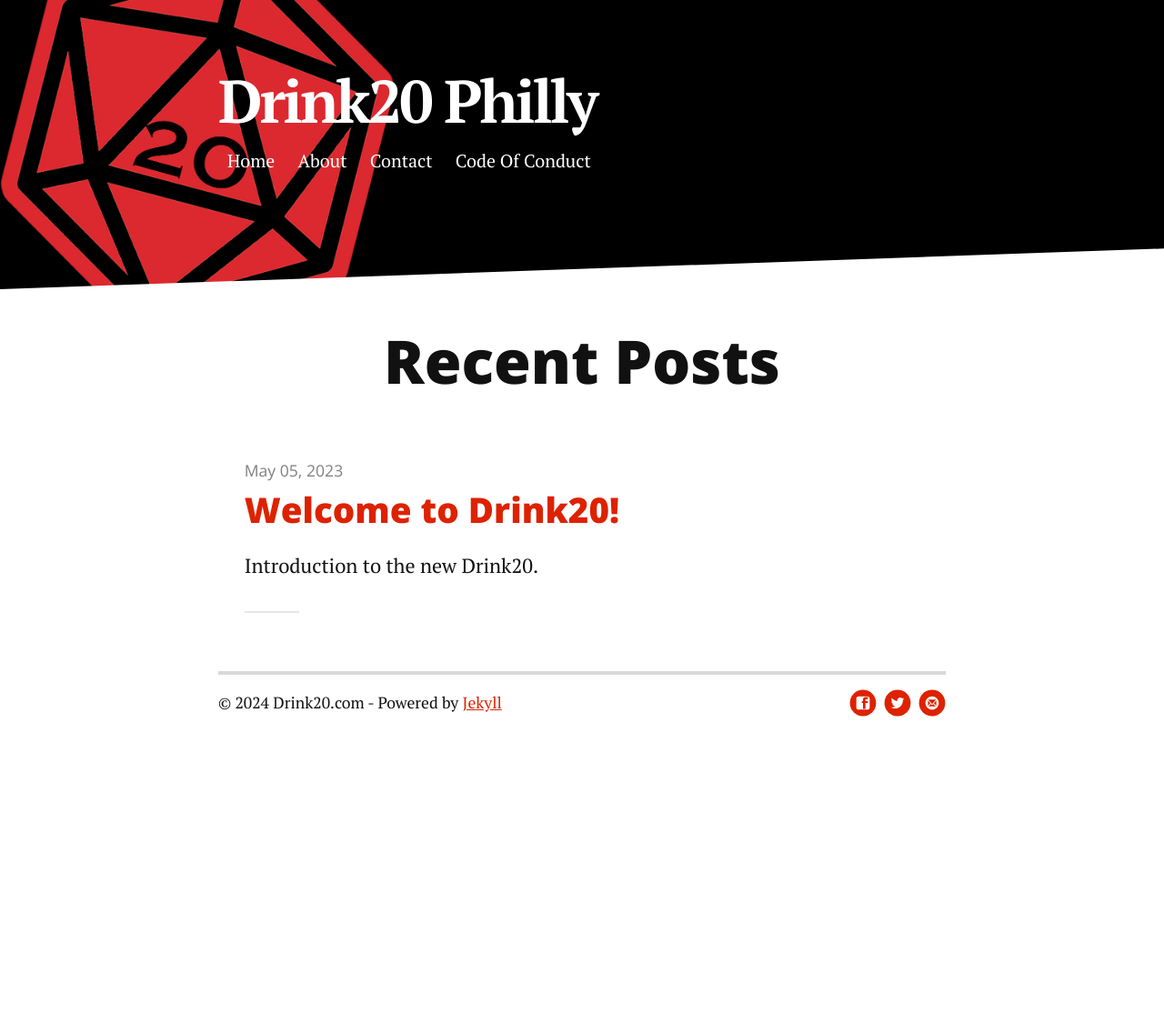
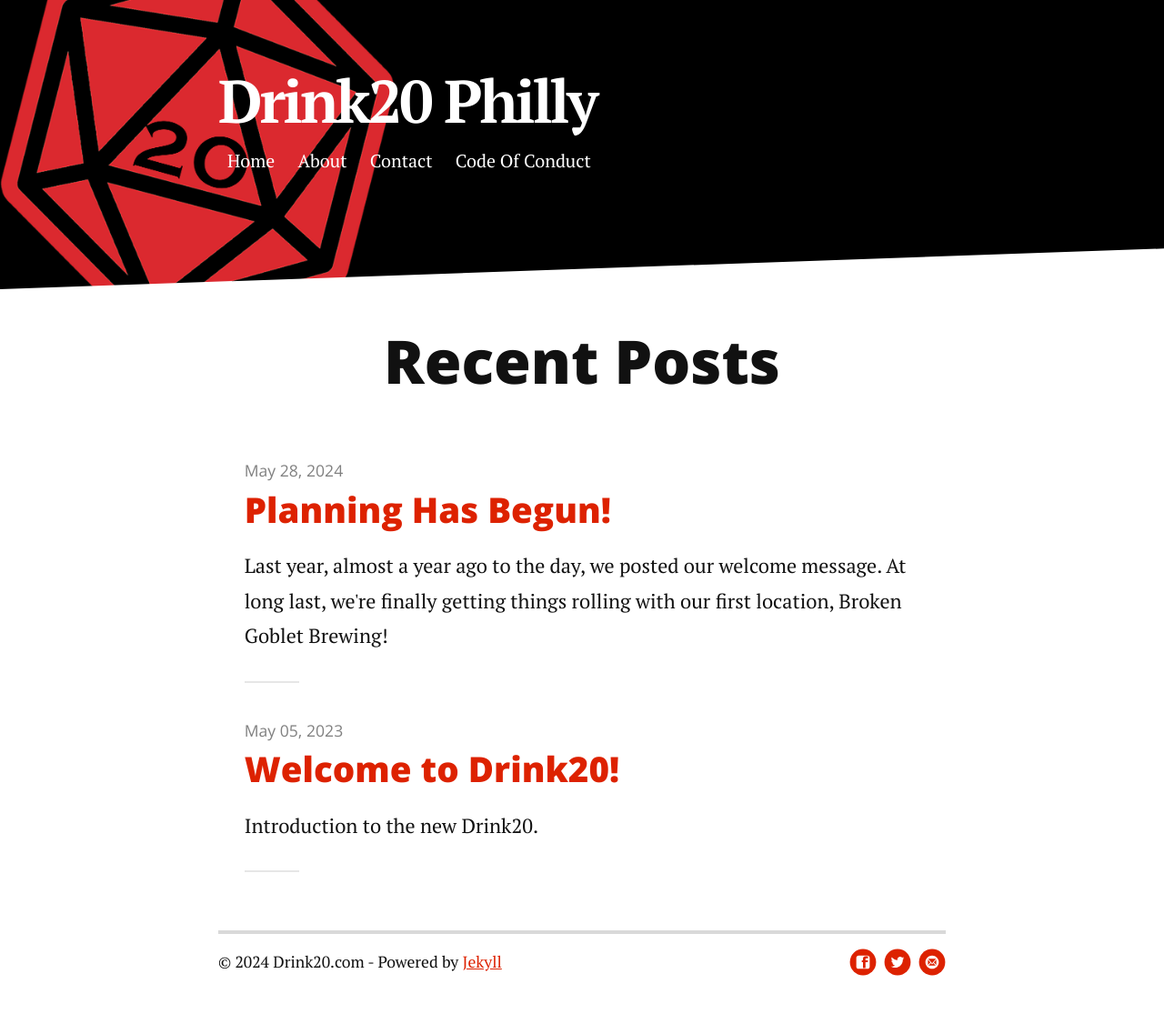
Before and after one commit to jmahlman/drink20.com, a Jekyll site: the page built from index.html, in a window 1280 px wide. Shown: the whole page at 91% size. Built offline with Jekyll 4.4.1, drawn with Linux system fonts in a browser that asks for light colours; nearby versions of some CDN libraries; the list of posts is cut into pages by our own code; before the commit the page ends 900 px from its top, so only the background shows below that; some of the changed lines change nothing that is shown.

Commit message:
BGob post.

```diff
--- a/_config.yml
+++ b/_config.yml
@@ -32,6 +32,3 @@ social:
     email: info@drink20.com
 
 google_analytics: "G-L3SCGD6NDM"
-
-# disqus:
-#     shortname: brianmaierjr
--- /dev/null
+++ b/_posts/2024-05-28-planning-has-begun.markdown
@@ -0,0 +1,35 @@
+---
+layout: post
+title: Planning Has Begun!
+date: 2024-05-28
+description: Last year, almost a year ago to the day, we posted our welcome message. At long last, we're finally getting things rolling with our first location, Broken Goblet Brewing!
+author: John
+image: uploads/posts/2024-05-28-planning-has-begun/Drink20AtBgob.jpg
+---
+
+Last year, almost a year ago to the day, we posted our welcome message. At long last, we're finally getting things rolling with our first location, [Broken Goblet Brewing](https://brokengoblet.com)!
+
+### Some History on Drink20
+
+Drink20 started out as a live-play podcast with custom drinking rules for play. We were really bad at releasing things on schedule, but we managed to release 10 episodes before the pandemic and subsequent lock-downs. We had grandiose ideas of running our sessions at and in conjunction with local breweries, getting them to sponsor us, and more. Of course, this all just stopped completely in March 2019. After a few months, we knew the podcast was dead, and so Drink20 went into hibernation for another time.
+
+### Flash forward to 2023
+
+Broken Goblet Brewing has been our local brewery for years and I personally have been an Irregular (that's their mug club) for a number of years. Each year, their have a theme for their club. The owner, being a big nerd, did lots of nerdy themes; one year was Game of Thrones, one year was "Wizarding" (you know..that *thing*), you get the idea. In 2023, their theme was D&D! When this was announced, we chatted with their co-owner, Mike, and mentioned our idea of running **games** (not a drinking podcast) at breweries in our area. He absolutely loved it and told us to send him info right away.
+
+We worked out some details over a few months and had everything ready to go for when they opened their new lounge space (now called *The Mixing Room*). Due to many complications, this start date kept slipping, so much so that we thought we were not going to do this and have to either find another location or just hang it up again.
+
+However, good things come to those who wait.
+
+Broken Goblet has officially [announced](https://www.facebook.com/BrokenGoblet/posts/pfbid02k7HcnzHXZk78Y8AdHjk13S2mmRYk3NKNh6xDF1HFfjga4sZZYpdt22jcXYGPy9nPl) that they are opening on Tuesdays and with our help will be running *Tabletop Tuesdays* in the Mixing room!
+
+### What's Next?
+
+We had a call out for DMs and we received a good deal of respondents. We are reaching out to them right now with more info. At this moment, scheduling is TBD but the games will be **monthly on a Tuesday**, at least in the beginning.
+
+So, when the date is set, come by to play and bring your friends! We would love to see this event get big enough to have more than two tables, and possibly expand to other locations!
+
+Any questions, reach out!
+
+Cheers!
+<p class="intro"><span class="dropcap">J</span>ohn</p>
```
Also changed, not shown: assets/img/uploads/posts/2024-05-28-planning-has-begun/Drink20AtBgob.jpg (added), 1 other file.
